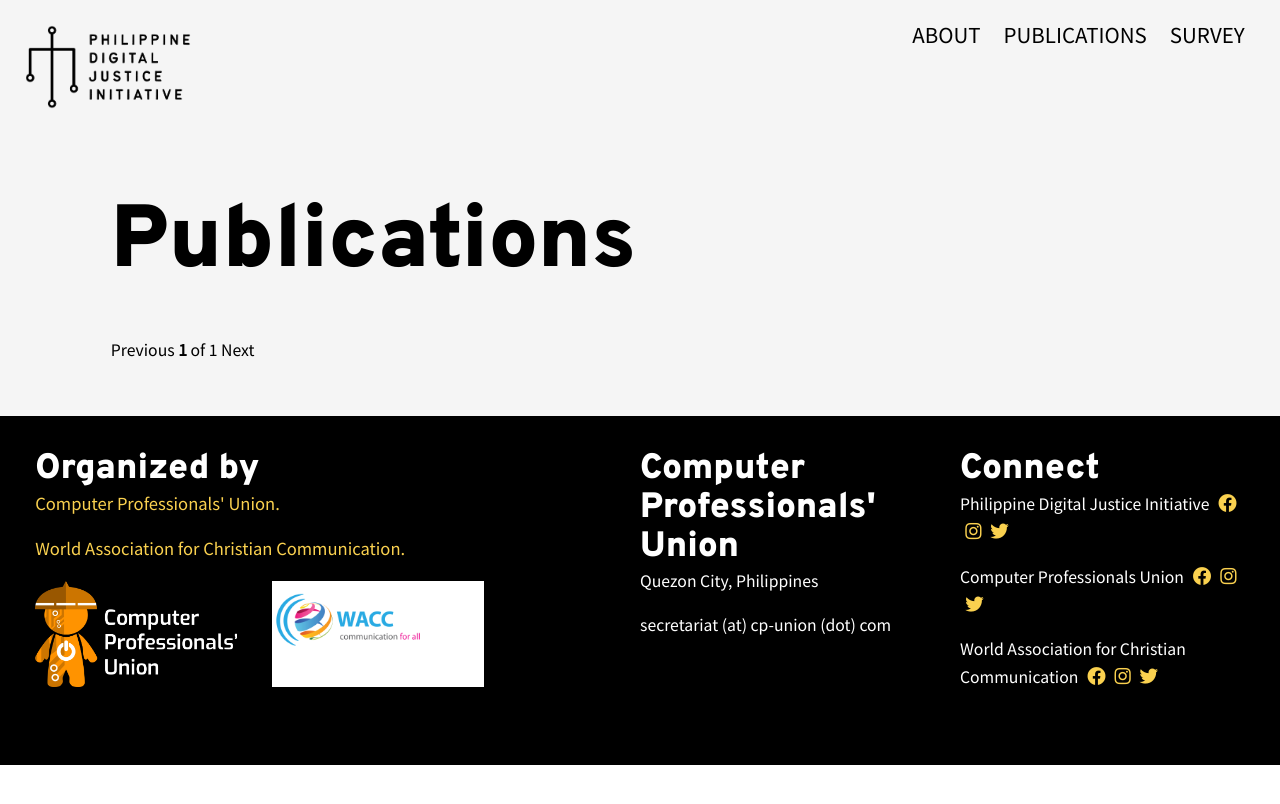
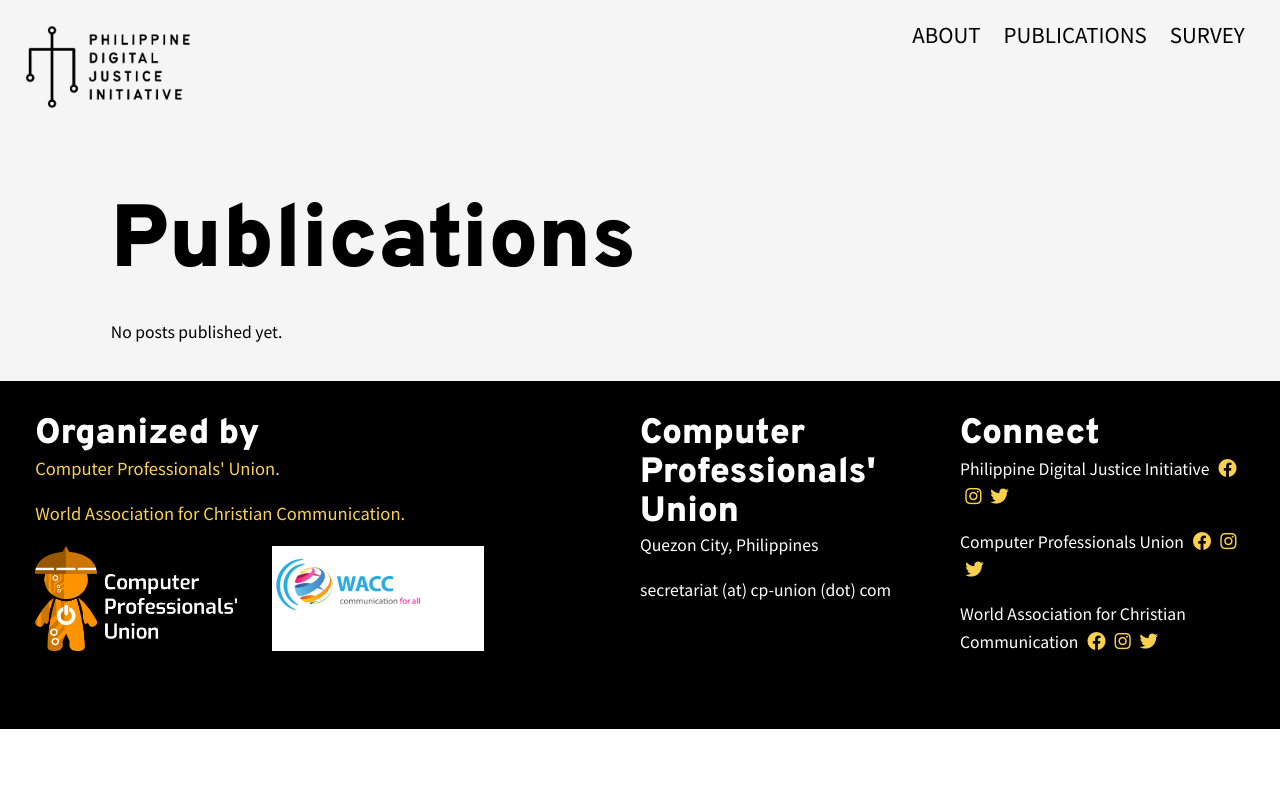
Before and after one commit to phdigitaljustice/phdigitaljustice.github.io, a Jekyll site: the page built from publications/index.html, in a window 1280 px wide. Shown: the top 804 px of the page. Built offline with Jekyll 4.4.1, drawn with Linux system fonts in a browser that asks for light colours; the list of posts is cut into pages by our own code.

Commit message:
fixed logic if no publications yet

```diff
--- a/publications/index.html
+++ b/publications/index.html
@@ -5,6 +5,7 @@
 <div class="wrapper">
 
   <h1>Publications</h1>
+  {% if paginator.total_posts > 0 %}
     {% for post in paginator.posts %}
       <div class="blog-list-item">
         <h3><a href="{{ post.url }}">{{ post.title }}</a></h3>
@@ -29,15 +30,13 @@
     <div class="pagination">
       {% if paginator.previous_page %}
         <a href="{{ paginator.previous_page_path }}" class="previous">Previous</a>
-    {% else %}
-      <span class="previous disabled-link">Previous</span>
       {% endif %}
       <span class="page_number"><strong>{{ paginator.page }}</strong> of {{ paginator.total_pages }}</span>
       {% if paginator.next_page %}
         <a href="{{ paginator.next_page_path }}" class="next">Next</a>
-    {% else %}
-      <span class="next disabled-link">Next</span>
       {% endif %}
     </div>
-
+  {% else %}
+    <div>No posts published yet.</div>
+  {% endif %}
 </div>
```
Lines whose indentation alone changed are shown as unchanged.
